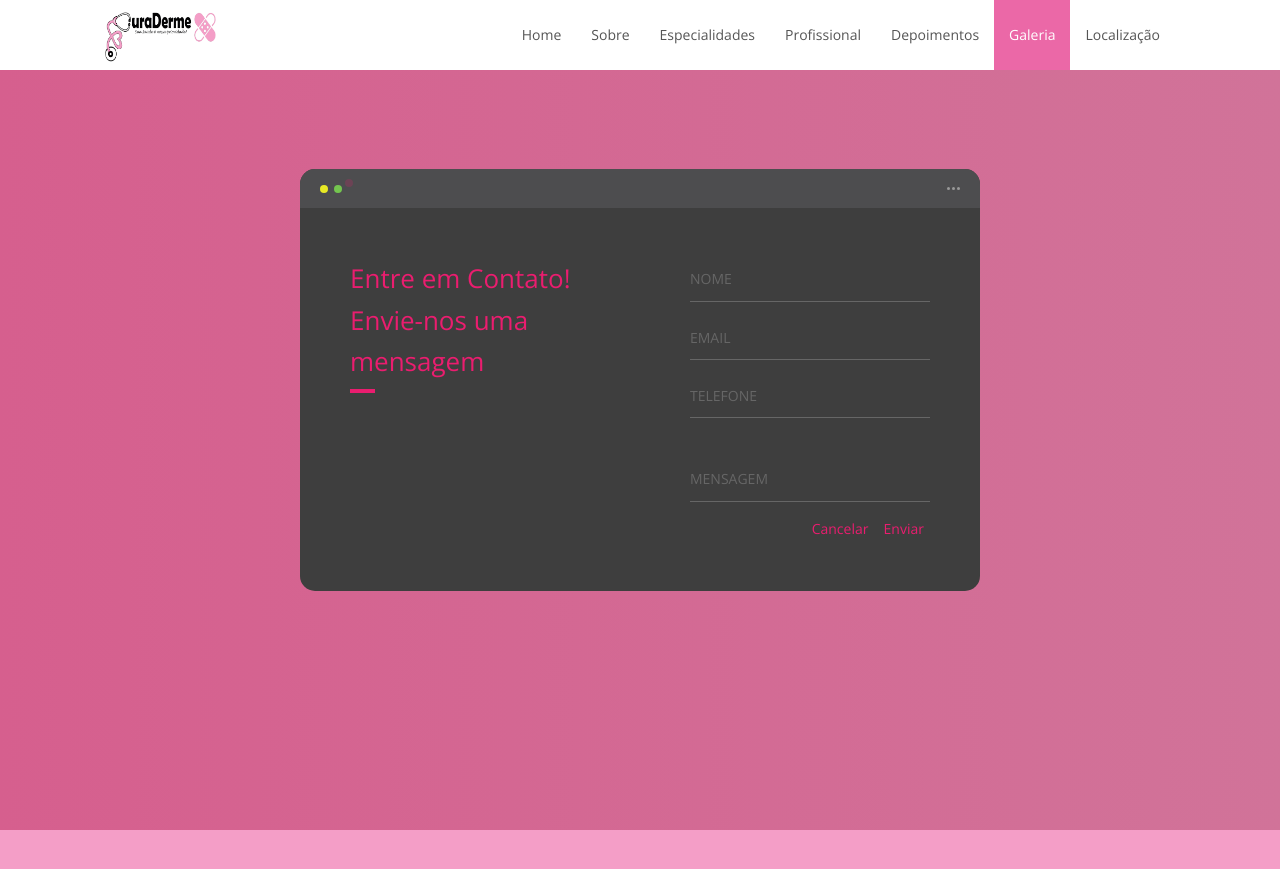
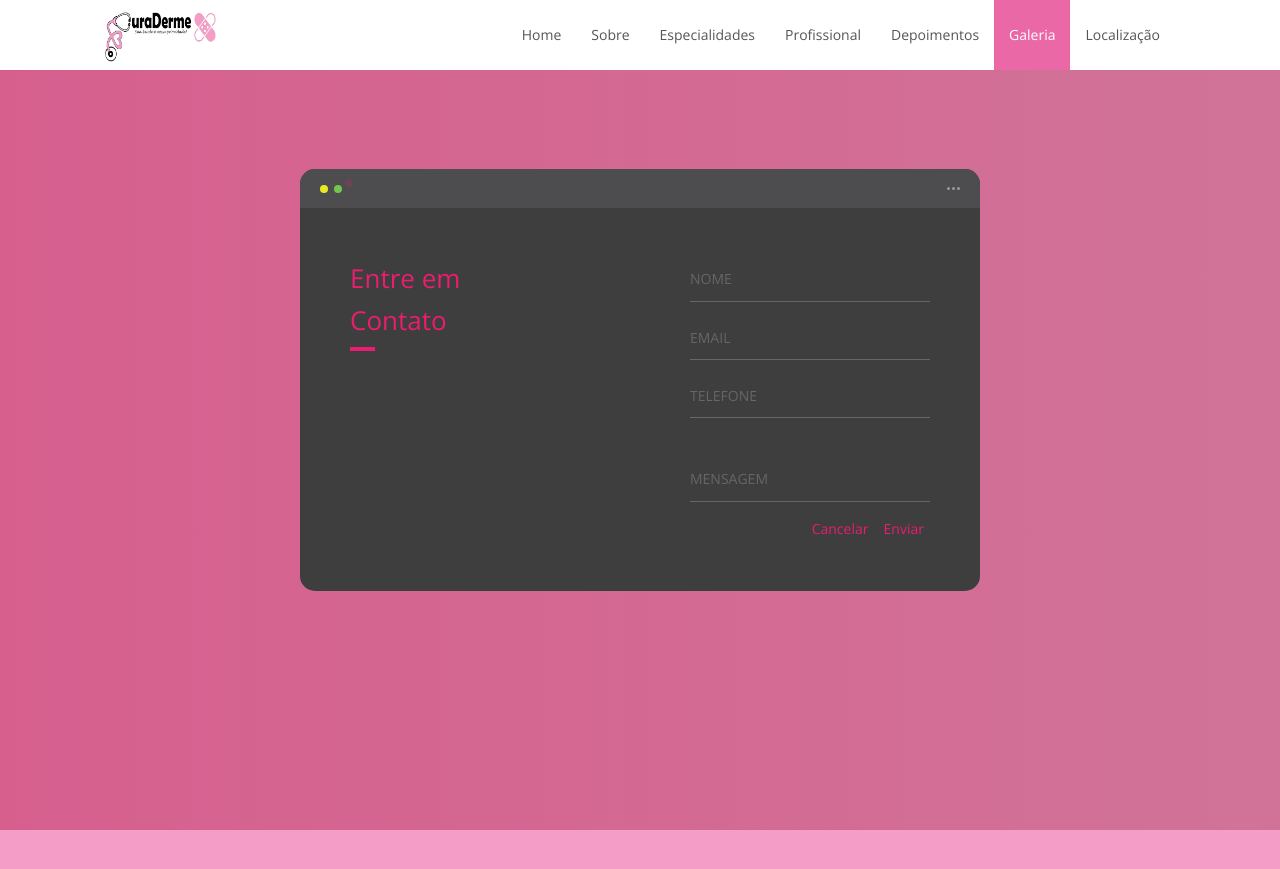
Before and after one commit to gregoryalbertt/curadermesi, a Jekyll site: the page built from index.html, in a window 1280 px wide and 900 px high, scrolled down 5821 px. Shown: the top 869 px of the window. Built offline with Jekyll 4.4.1, drawn with Linux system fonts in a browser that asks for light colours; nearby versions of some CDN libraries.

Commit message:
foms update

```diff
--- a/index.html
+++ b/index.html
@@ -297,8 +297,8 @@ function initMap() {
       <div class="screen-body">
         <div class="screen-body-item left">
           <div class="app-title">
-            <span>Entre em Contato!</span>
-            <span>Envie-nos uma mensagem</span>
+            <span>Entre em</span>
+            <span>Contato</span>
           </div>
           <div class="app-contact"></div>
         </div>
```
